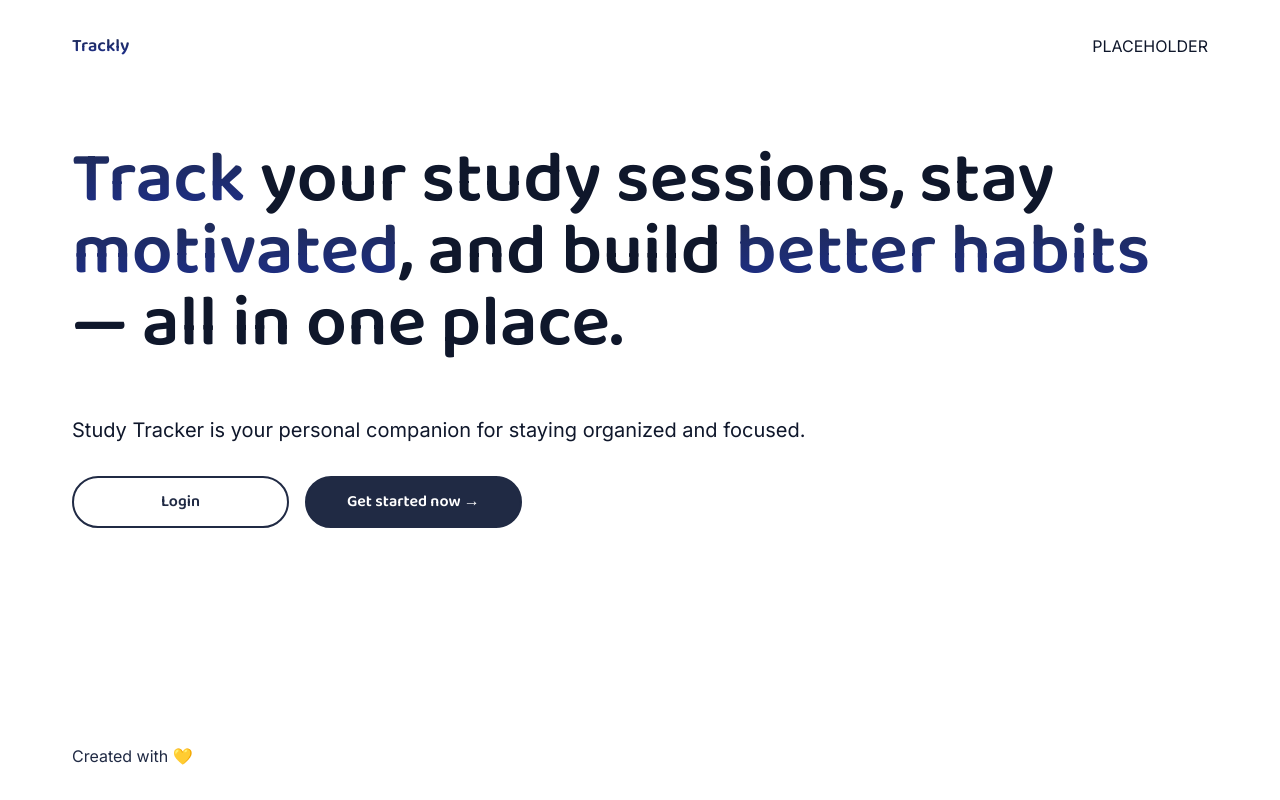
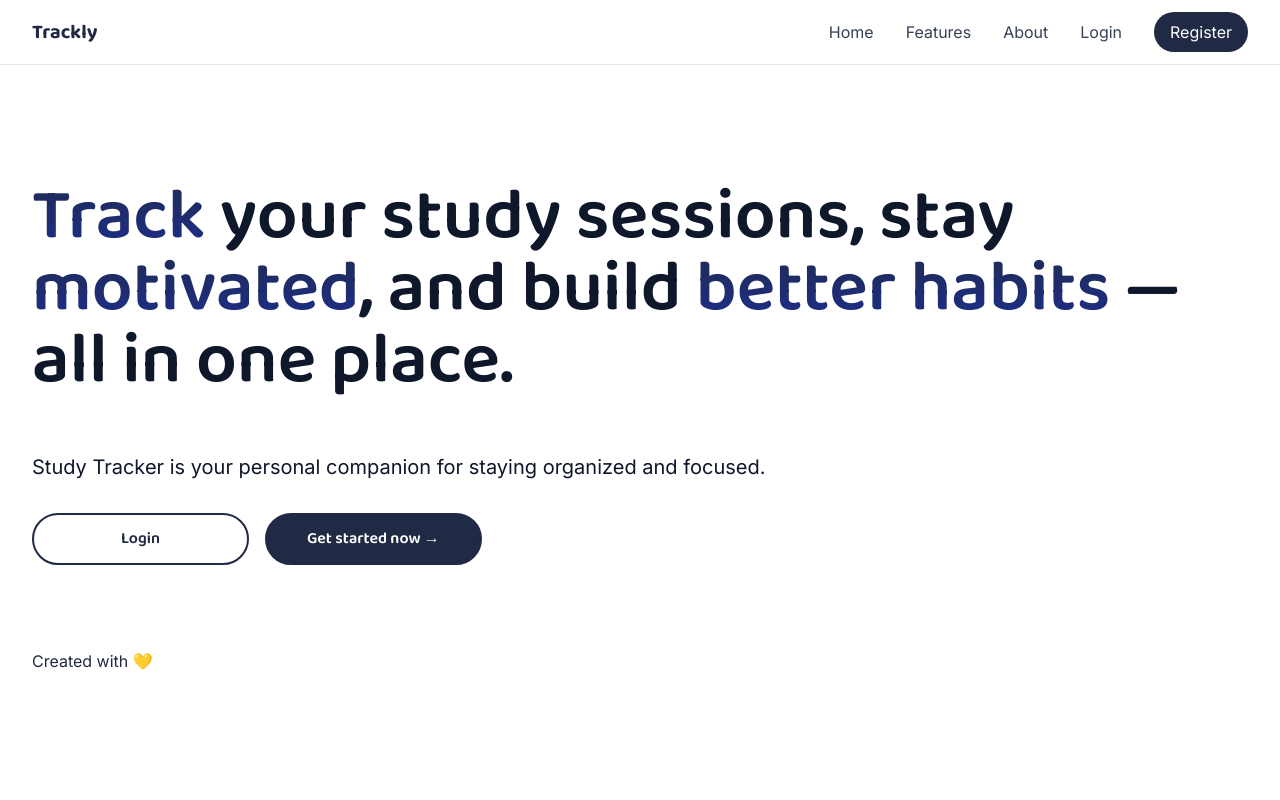
Before and after one commit to keyuedeng/Trackly, a Next.js app: page / in a window 1280 px wide. Built offline with nearby package versions, Linux system fonts and the light colour scheme.

Commit message:
implemented navbar for public pages

```diff
--- a/app/(public)/layout.js
+++ b/app/(public)/layout.js
@@ -1,5 +1,5 @@
 import { Baloo_2 } from "next/font/google";
-import Link from "next/link";
+import Navbar from "@/components/Navbar";
 
 const baloo = Baloo_2({
   subsets: ['latin'],
@@ -9,15 +9,10 @@ const baloo = Baloo_2({
 export default function PublicLayout({ children }) {
   return (
     <>
-      <header className="p-2 sm:p-8 flex items-center justify-between gap-4">
-        <Link href="/">
-          <h1 className={'text-base sm:text-lg textGradient ' + baloo.className}>Trackly</h1>
-        </Link>
-        <div className="flex items-center justify-between">
-          PLACEHOLDER
-        </div>
-      </header>
-      {children}
+      <Navbar />
+      <main className="pt-16">
+        {children}
+      </main>
     </>
   );
 }
--- a/app/layout.js
+++ b/app/layout.js
@@ -17,7 +17,7 @@ export default function RootLayout({ children }) {
 
   return (
     <html lang="en">
-      <body className={`w-full max-w-[1200px] mx-auto text-sm
+      <body className={`w-full max-w-[1300px] mx-auto text-sm
         sm:text-base min-h-screen flex flex-col text-slate-900 ` + inter.className}>
         {children}
         {footer}
--- /dev/null
+++ b/components/Navbar.js
@@ -0,0 +1,146 @@
+'use client';
+
+import Link from 'next/link';
+import { usePathname } from 'next/navigation';
+import { useState, useEffect } from 'react';
+import { Baloo_2 } from 'next/font/google';
+
+const baloo = Baloo_2({
+  subsets: ['latin'],
+  weight: ['600', '700', '800'],
+});
+
+export default function Navbar() {
+  const pathname = usePathname();
+  const [isMobileMenuOpen, setIsMobileMenuOpen] = useState(false);
+  const [isScrolled, setIsScrolled] = useState(false);
+
+  const toggleMobileMenu = () => {
+    setIsMobileMenuOpen(!isMobileMenuOpen);
+  };
+
+  const closeMobileMenu = () => {
+    setIsMobileMenuOpen(false);
+  };
+
+  useEffect(() => {
+    const handleEscKey = (event) => {
+        if (event.key === 'Escape' && isMobileMenuOpen) {
+            closeMobileMenu();
+        }
+    };
+
+    document.addEventListener('keydown', handleEscKey);
+
+    return () => {
+        document.removeEventListener('keydown', handleEscKey);
+    }
+  }, [isMobileMenuOpen]);
+
+ useEffect(() => {
+    const handleScroll = () => {
+        const scrollTop = window.scrollY;
+        setIsScrolled(scrollTop > 10);
+    }
+    window.addEventListener('scroll', handleScroll);
+    return () => window.removeEventListener('scroll', handleScroll);
+ }, []);
+
+  return (
+    <div className="sticky top-0 z-50">
+    <nav className={`transition-all duration-200 ${
+        isScrolled
+        ? 'bg-white/95 backdrop-blur-sm shadow-sm'
+        : 'bg-white/90 backdrop-blur-sm '
+    }`}>
+        <div className="max-w-[1300px] mx-auto px-4 sm:px-6 lg:px-8">
+            <div className="flex justify-between items-center h-16">
+                {/* brand */}
+                <Link href="/" className="flex items-center">
+                    <h1 className={`text-xl font-bold text-[#202A44] ${baloo.className}`}>
+                        Trackly
+                    </h1>
+                </Link>
+                {/* Desktop Nav */}
+                <div className="hidden md:flex items-center space-x-8">
+                    <Link href="/" className="text-gray-700 hover:text-[#202A44] transition-colors">
+                        Home
+                    </Link>
+                    <Link href="/features" className="text-gray-700 hover:text-[#202A44] transition-colors">
+                        Features
+                    </Link>
+                    <Link href="/about" className="text-gray-700 hover:text-[#202A44] transition-colors">
+                        About
+                    </Link>
+                    <Link href="/login" className="text-gray-700 hover:text-[#202A44] transition-colors">
+                        Login
+                    </Link>
+                    <Link href="/register" className="bg-[#202A44] text-white px-4 py-2 rounded-full hover:bg-[#1a1f35] transition-colors">
+                        Register
+                    </Link>
+                </div>
+
+                {/* Mobile Nav */}
+                <div className="md:hidden">
+                    <button
+                        onClick={toggleMobileMenu}
+                        className="text-gray-700 hover:text-[#202A44] p-2"
+                        aria-expanded={isMobileMenuOpen}
+                        aria-label="Toggle mobile menu"
+                    >
+                        <span className="sr-only">Open menu</span>
+                        <svg className="h-6 w-6" fill="none" viewBox="0 0 24 24" stroke="currentColor">
+                            <path strokeLinecap="round" strokeLinejoin="round" strokeWidth={2} d="M4 6h16M4 12h16M4 18h16" />
+                        </svg>
+                    </button>
+                </div>
+            </div>
+
+            {/* Mobile menu dropdown */}
+            {isMobileMenuOpen && (
+                <div className="md:hidden">
+                    <div className="px-2 pt-2 pb-3 space-y-1 sm:px-3 bg-white border-t border-gray-100">
+                        <Link
+                            href="/"
+                            onClick={closeMobileMenu}
+                            className="block px-3 py-2 text-gray-700 hover:text-[#202A44] hover:bg-gray-50 rounded-md transition-colors"
+                        >
+                            Home
+                        </Link>
+                        <Link
+                            href="/features"
+                            onClick={closeMobileMenu}
+                            className="block px-3 py-2 text-gray-700 hover:text-[#202A44] hover:bg-gray-50 rounded-md transition-colors"
+                        >
+                            Features
+                        </Link>
+                        <Link
+                            href="/about"
+                            onClick={closeMobileMenu}
+                            className="block px-3 py-2 text-gray-700 hover:text-[#202A44] hover:bg-gray-50 rounded-md transition-colors"
+                        >
+                            About
+                        </Link>
+                        <Link
+                            href="/login"
+                            onClick={closeMobileMenu}
+                            className="block px-3 py-2 text-gray-700 hover:text-[#202A44] hover:bg-gray-50 rounded-md transition-colors"
+                        >
+                            Login
+                        </Link>
+                        <Link
+                            href="/register"
+                            onClick={closeMobileMenu}
+                            className="block px-3 py-2 bg-[#202A44] text-white hover:bg-[#1a1f35] transition-colors rounded-md text-center"
+                        >
+                            Register
+                        </Link>
+                    </div>
+                </div>
+            )}
+        </div>
+    </nav>
+    <div className="relative w-screen left-1/2 right-1/2 -ml-[50vw] -mr-[50vw] h-px bg-gray-200"></div>
+    </div>
+  )
+}
```
